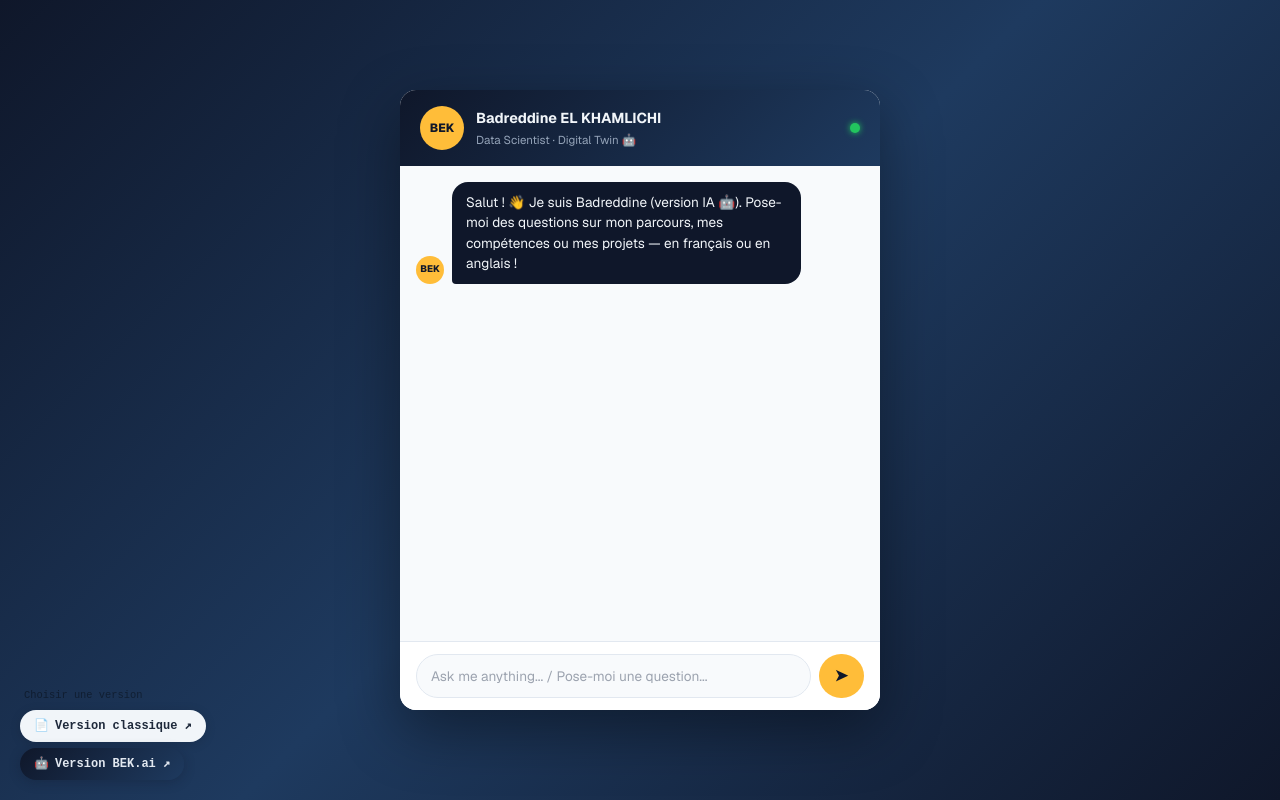
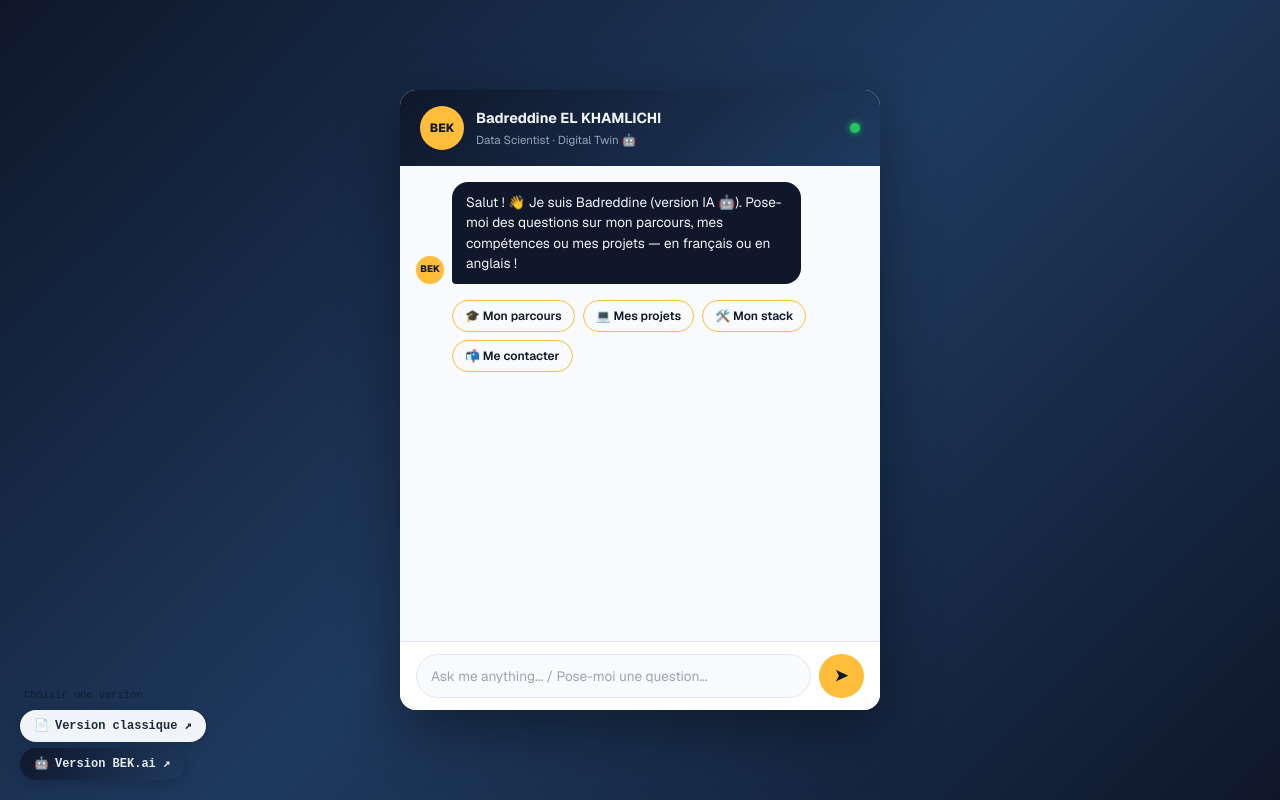
Before and after one commit to BadreddineEK/chatbot-portfolio, a Next.js app: page / in a window 1280 px wide. Built offline with nearby package versions, Linux system fonts and the light colour scheme.

Commit message:
feat: add suggestion chips + clickable links in bot messages

```diff
--- a/app/page.tsx
+++ b/app/page.tsx
@@ -12,6 +12,61 @@ type HistoryItem = {
   content: string;
 };
 
+// ── Suggestion chips shown before first user message ──────────────────────────
+const SUGGESTION_CHIPS = [
+  { label: '🎓 Mon parcours', value: 'Parle-moi de ton parcours' },
+  { label: '💻 Mes projets', value: 'Quels sont tes projets GitHub ?' },
+  { label: '🛠️ Mon stack', value: 'Quel est ton stack technique ?' },
+  { label: '📬 Me contacter', value: 'Comment te contacter ?' },
+];
+
+// ── Render bot text: parse URLs into clickable <a> tags ───────────────────────
+function renderBotText(text: string, isCurrent: boolean, isStreaming: boolean) {
+  // Regex for URLs
+  const urlRegex = /(https?:\/\/[^\s)>"]+)/g;
+  const parts = text.split(urlRegex);
+  return (
+    <>
+      {parts.map((part, i) => {
+        if (urlRegex.test(part)) {
+          // Reset lastIndex after test()
+          urlRegex.lastIndex = 0;
+          return (
+            <a
+              key={i}
+              href={part}
+              target="_blank"
+              rel="noopener noreferrer"
+              style={linkStyle}
+            >
+              {part}
+            </a>
+          );
+        }
+        urlRegex.lastIndex = 0;
+        return <span key={i}>{part}</span>;
+      })}
+      {isStreaming && isCurrent && <span style={cursorStyle}>▋</span>}
+    </>
+  );
+}
+
+const linkStyle: React.CSSProperties = {
+  color: '#ffbd39',
+  textDecoration: 'underline',
+  wordBreak: 'break-all',
+  cursor: 'pointer',
+};
+
+const cursorStyle: React.CSSProperties = {
+  display: 'inline-block',
+  marginLeft: '2px',
+  animation: 'blink 0.8s step-end infinite',
+  color: '#ffbd39',
+  fontWeight: 'bold',
+};
+
+// ── Styles ────────────────────────────────────────────────────────────────────
 const switcherStyle: React.CSSProperties = {
   position: 'fixed',
   bottom: '20px',
@@ -22,7 +77,6 @@ const switcherStyle: React.CSSProperties = {
   alignItems: 'flex-start',
   gap: '6px',
 };
-
 const switcherLabelStyle: React.CSSProperties = {
   fontSize: '0.65rem',
   color: 'rgba(0,0,0,0.4)',
@@ -30,8 +84,7 @@ const switcherLabelStyle: React.CSSProperties = {
   paddingLeft: '4px',
   fontFamily: 'monospace',
 };
-
-const switcherBtnBaseStyle: React.CSSProperties = {
+const switcherBtnBase: React.CSSProperties = {
   display: 'inline-flex',
   alignItems: 'center',
   gap: '6px',
@@ -46,31 +99,21 @@ const switcherBtnBaseStyle: React.CSSProperties = {
   transition: 'opacity 0.15s',
   border: 'none',
 };
-
-const classicBtnStyle: React.CSSProperties = {
-  ...switcherBtnBaseStyle,
-  background: '#f1f5f9',
-  color: '#1e293b',
-  boxShadow: '0 2px 12px rgba(0,0,0,0.12)',
-};
-
-const aiBtnStyle: React.CSSProperties = {
-  ...switcherBtnBaseStyle,
-  background: 'linear-gradient(135deg, #0f172a, #1e3a5f)',
-  color: '#e2e8f0',
-  boxShadow: '0 2px 12px rgba(15,23,42,0.3)',
-};
+const classicBtnStyle: React.CSSProperties = { ...switcherBtnBase, background: '#f1f5f9', color: '#1e293b', boxShadow: '0 2px 12px rgba(0,0,0,0.12)' };
+const aiBtnStyle: React.CSSProperties = { ...switcherBtnBase, background: 'linear-gradient(135deg, #0f172a, #1e3a5f)', color: '#e2e8f0', boxShadow: '0 2px 12px rgba(15,23,42,0.3)' };
 
 const INITIAL_MESSAGE: Message = {
   text: "Salut ! 👋 Je suis Badreddine (version IA 🤖). Pose-moi des questions sur mon parcours, mes compétences ou mes projets — en français ou en anglais !",
   from: 'bot',
 };
 
+// ── Component ─────────────────────────────────────────────────────────────────
 export default function ChatbotPage() {
   const [messages, setMessages] = useState<Message[]>([INITIAL_MESSAGE]);
   const [history, setHistory] = useState<HistoryItem[]>([]);
   const [input, setInput] = useState('');
   const [isStreaming, setIsStreaming] = useState(false);
+  const [chipsVisible, setChipsVisible] = useState(true);
   const messagesEndRef = useRef<HTMLDivElement>(null);
   const abortRef = useRef<AbortController | null>(null);
 
@@ -78,20 +121,15 @@ export default function ChatbotPage() {
     messagesEndRef.current?.scrollIntoView({ behavior: 'smooth' });
   }, [messages, isStreaming]);
 
-  const handleSubmit = async (event: React.FormEvent) => {
-    event.preventDefault();
-    if (!input.trim() || isStreaming) return;
-
-    const userMessage = input.trim();
+  const sendMessage = async (userMessage: string) => {
+    if (!userMessage.trim() || isStreaming) return;
+    setChipsVisible(false);
     setMessages(prev => [...prev, { text: userMessage, from: 'user' }]);
     setInput('');
     setIsStreaming(true);
-
-    // Add a blank bot message that we'll fill in via streaming
     setMessages(prev => [...prev, { text: '', from: 'bot' }]);
 
     abortRef.current = new AbortController();
-
     try {
       const response = await fetch('/api/chatbot', {
         method: 'POST',
@@ -99,45 +137,42 @@ export default function ChatbotPage() {
         body: JSON.stringify({ message: userMessage, history }),
         signal: abortRef.current.signal,
       });
-
       if (!response.ok || !response.body) throw new Error('API error');
 
       const reader = response.body.getReader();
       const decoder = new TextDecoder();
       let fullText = '';
+      let sseBuffer = '';
 
       while (true) {
         const { done, value } = await reader.read();
         if (done) break;
-        const chunk = decoder.decode(value, { stream: true });
-        const lines = chunk.split('\n').filter(l => l.startsWith('data: '));
+        sseBuffer += decoder.decode(value);
+        const lines = sseBuffer.split('\n');
+        sseBuffer = lines.pop() ?? '';
         for (const line of lines) {
+          if (!line.startsWith('data: ')) continue;
           const data = line.slice(6);
           if (data === '[DONE]') break;
           try {
             const parsed = JSON.parse(data);
             if (parsed.token) {
               fullText += parsed.token;
-              // Update last message (bot) in real-time
               setMessages(prev => {
                 const updated = [...prev];
                 updated[updated.length - 1] = { text: fullText, from: 'bot' };
                 return updated;
               });
             }
-          } catch {
-            // skip
-          }
+          } catch { /* skip */ }
         }
       }
 
-      // Save to conversation history for memory
       setHistory(prev => [
         ...prev,
         { role: 'user', content: userMessage },
         { role: 'assistant', content: fullText },
       ]);
-
     } catch (err: unknown) {
       if (err instanceof Error && err.name !== 'AbortError') {
         setMessages(prev => {
@@ -151,23 +186,27 @@ export default function ChatbotPage() {
     }
   };
 
+  const handleSubmit = (e: React.FormEvent) => {
+    e.preventDefault();
+    sendMessage(input.trim());
+  };
+
   return (
     <>
       {/* Version switcher */}
       <div style={switcherStyle}>
         <span style={switcherLabelStyle}>Choisir une version</span>
         <a href="https://badreddineek.github.io/portfolioBadreddine/" target="_blank" rel="noopener noreferrer" style={classicBtnStyle}>
-          <span>📄</span>
-          <span>Version classique ↗</span>
+          <span>📄</span><span>Version classique ↗</span>
         </a>
         <a href="https://badreddineek.github.io/portfolio-ai/" target="_blank" rel="noopener noreferrer" style={aiBtnStyle}>
-          <span>🤖</span>
-          <span>Version BEK.ai ↗</span>
+          <span>🤖</span><span>Version BEK.ai ↗</span>
         </a>
       </div>
 
       <div style={styles.pageBackground}>
         <div style={styles.chatbotContainer}>
+
           {/* Header */}
           <div style={styles.header}>
             <div style={styles.avatarCircle}>BEK</div>
@@ -184,15 +223,15 @@ export default function ChatbotPage() {
               <div key={index} style={msg.from === 'bot' ? styles.botRow : styles.userRow}>
                 {msg.from === 'bot' && <div style={styles.botAvatar}>BEK</div>}
                 <div style={msg.from === 'bot' ? styles.botBubble : styles.userBubble}>
-                  {msg.text}
-                  {/* blinking cursor on the last bot message while streaming */}
-                  {isStreaming && index === messages.length - 1 && msg.from === 'bot' && (
-                    <span style={styles.cursor}>▋</span>
-                  )}
+                  {msg.from === 'bot'
+                    ? renderBotText(msg.text, index === messages.length - 1, isStreaming)
+                    : msg.text
+                  }
                 </div>
               </div>
             ))}
-            {/* Typing dots only when streaming hasn't started yet (first token not arrived) */}
+
+            {/* Typing dots before first token */}
             {isStreaming && messages[messages.length - 1]?.text === '' && (
               <div style={styles.botRow}>
                 <div style={styles.botAvatar}>BEK</div>
@@ -203,6 +242,24 @@ export default function ChatbotPage() {
                 </div>
               </div>
             )}
+
+            {/* Suggestion chips — shown only before first user message */}
+            {chipsVisible && !isStreaming && (
+              <div style={styles.chipsContainer}>
+                {SUGGESTION_CHIPS.map(chip => (
+                  <button
+                    key={chip.value}
+                    style={styles.chip}
+                    onClick={() => sendMessage(chip.value)}
+                    onMouseEnter={e => (e.currentTarget.style.background = '#ffbd39')}
+                    onMouseLeave={e => (e.currentTarget.style.background = 'transparent')}
+                  >
+                    {chip.label}
+                  </button>
+                ))}
+              </div>
+            )}
+
             <div ref={messagesEndRef} />
           </div>
 
@@ -211,7 +268,7 @@ export default function ChatbotPage() {
             <input
               type="text"
               value={input}
-              onChange={(e) => setInput(e.target.value)}
+              onChange={e => setInput(e.target.value)}
               placeholder="Ask me anything... / Pose-moi une question..."
               style={styles.input}
               disabled={isStreaming}
@@ -279,16 +336,8 @@ const styles: { [key: string]: React.CSSProperties } = {
     fontSize: '0.75rem',
     flexShrink: 0,
   },
-  headerName: {
-    color: '#f1f5f9',
-    fontWeight: 700,
-    fontSize: '0.9rem',
-  },
-  headerSub: {
-    color: '#94a3b8',
-    fontSize: '0.72rem',
-    marginTop: '2px',
-  },
+  headerName: { color: '#f1f5f9', fontWeight: 700, fontSize: '0.9rem' },
+  headerSub: { color: '#94a3b8', fontSize: '0.72rem', marginTop: '2px' },
   onlineDot: {
     width: '10px',
     height: '10px',
@@ -307,15 +356,8 @@ const styles: { [key: string]: React.CSSProperties } = {
     padding: '16px',
     backgroundColor: '#f8fafc',
   },
-  botRow: {
-    display: 'flex',
-    alignItems: 'flex-end',
-    gap: '8px',
-  },
-  userRow: {
-    display: 'flex',
-    justifyContent: 'flex-end',
-  },
+  botRow: { display: 'flex', alignItems: 'flex-end', gap: '8px' },
+  userRow: { display: 'flex', justifyContent: 'flex-end' },
   botAvatar: {
     width: '28px',
     height: '28px',
@@ -366,12 +408,24 @@ const styles: { [key: string]: React.CSSProperties } = {
     animation: 'bounce 1.2s infinite',
     display: 'inline-block',
   },
-  cursor: {
-    display: 'inline-block',
-    marginLeft: '2px',
-    animation: 'blink 0.8s step-end infinite',
-    color: '#ffbd39',
-    fontWeight: 'bold',
+  chipsContainer: {
+    display: 'flex',
+    flexWrap: 'wrap',
+    gap: '8px',
+    marginTop: '4px',
+    paddingLeft: '36px',
+  },
+  chip: {
+    padding: '6px 12px',
+    borderRadius: '999px',
+    border: '1.5px solid #ffbd39',
+    background: 'transparent',
+    color: '#0f172a',
+    fontSize: '0.75rem',
+    fontWeight: 600,
+    cursor: 'pointer',
+    transition: 'background 0.15s',
+    fontFamily: "'Geist', 'Inter', sans-serif",
   },
   form: {
     display: 'flex',
```
